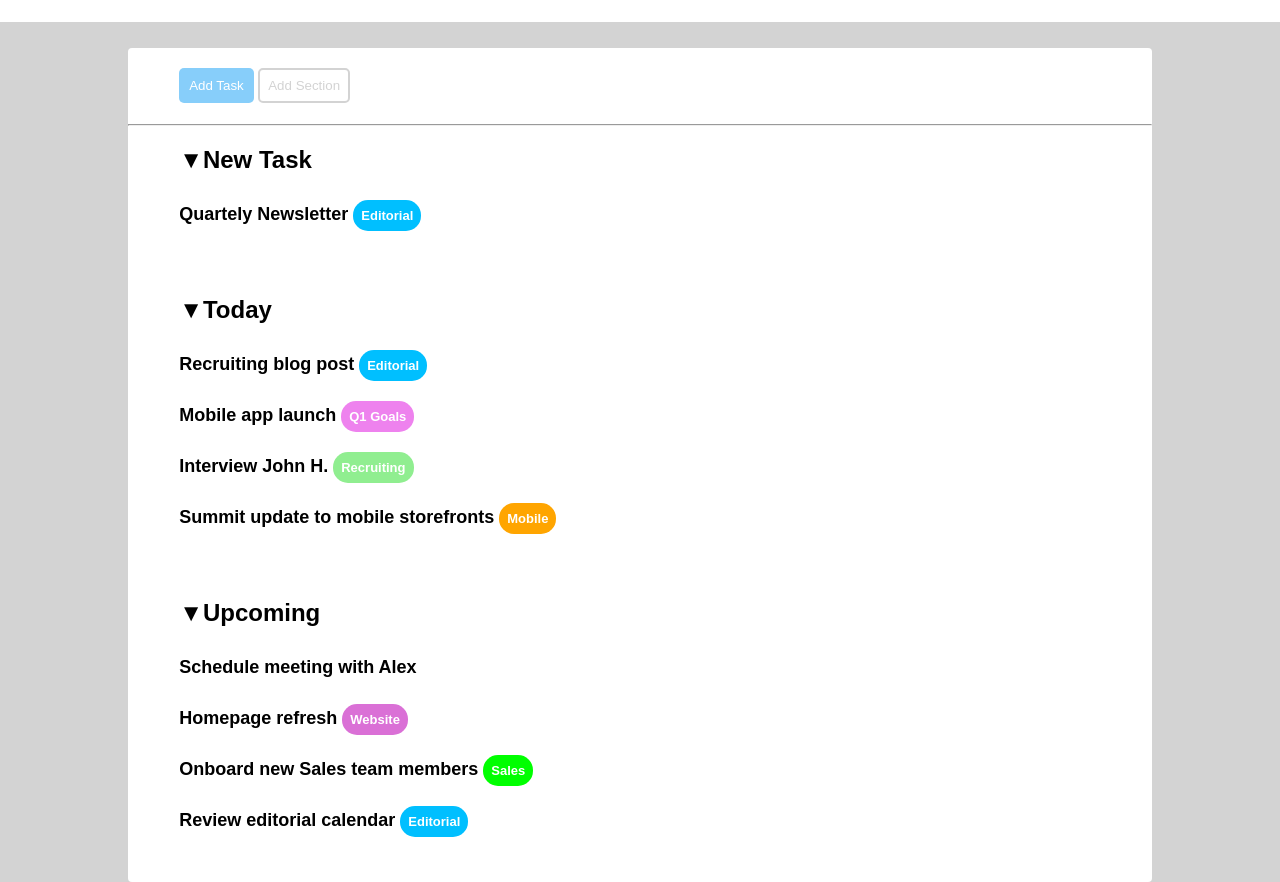
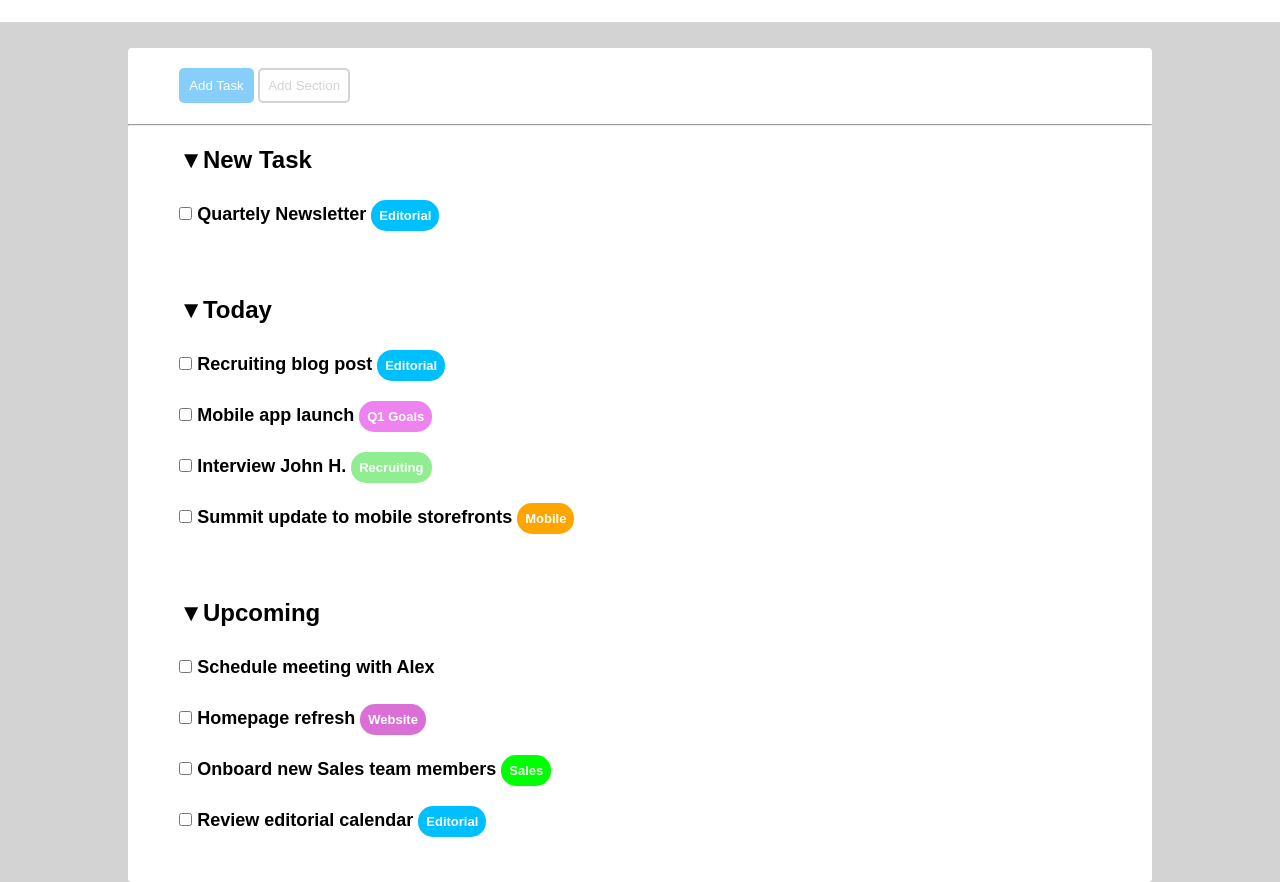
Before and after one commit to ElperdonXV/html-css-toboolist, a plain HTML site: page index.html in a window 1280 px wide. Shown: the part 83-965 px from the top of the page. Drawn offline with Linux system fonts and the light colour scheme.

Commit message:
checkbox

```diff
--- a/index.html
+++ b/index.html
@@ -25,35 +25,54 @@
             <hr>
             <ol>
                 <h2>&#9660;New Task</h2>
-                <li>Quartely Newsletter
+                <li>
+                    <input type="checkbox">
+                    Quartely Newsletter
                     <a href="#editorial" class="editorial">Editorial</a>
                 </li>
             </ol>
             <ol>
                 <h2>&#9660;Today</h2>
-                <li>Recruiting blog post
+                <li>
+                    <input type="checkbox">
+                    Recruiting blog post
                     <a href="#editorial" class="editorial">Editorial</a>
                 </li>
-                <li>Mobile app launch
+                <li>
+                    <input type="checkbox">
+                    Mobile app launch
                     <a href="#q1-goals" class="q1-goals">Q1 Goals</a>
                 </li>
-                <li>Interview John H.
+                <li>
+                    <input type="checkbox">
+                    Interview John H.
                     <a href="#recruiting" class="recruiting">Recruiting</a>
                 </li>
-                <li>Summit update to mobile storefronts
+                <li>
+                    <input type="checkbox">
+                    Summit update to mobile storefronts
                     <a href="#mobile" class="mobile">Mobile</a>
                 </li>
             </ol>
             <ol>
                 <h2>&#9660;Upcoming</h2>
-                <li>Schedule meeting with Alex</li>
-                <li>Homepage refresh
+                <li>
+                    <input type="checkbox">
+                    Schedule meeting with Alex
+                </li>
+                <li>
+                    <input type="checkbox">
+                    Homepage refresh
                     <a href="#website" class="website">Website</a>
                 </li>
-                <li>Onboard new Sales team members
+                <li>
+                    <input type="checkbox">
+                    Onboard new Sales team members
                     <a href="#sales" class="sales">Sales</a>
                 </li>
-                <li>Review editorial calendar
+                <li>
+                    <input type="checkbox">
+                    Review editorial calendar
                     <a href="#editorial" class="editorial">Editorial</a>
                 </li>
             </ol>
```
